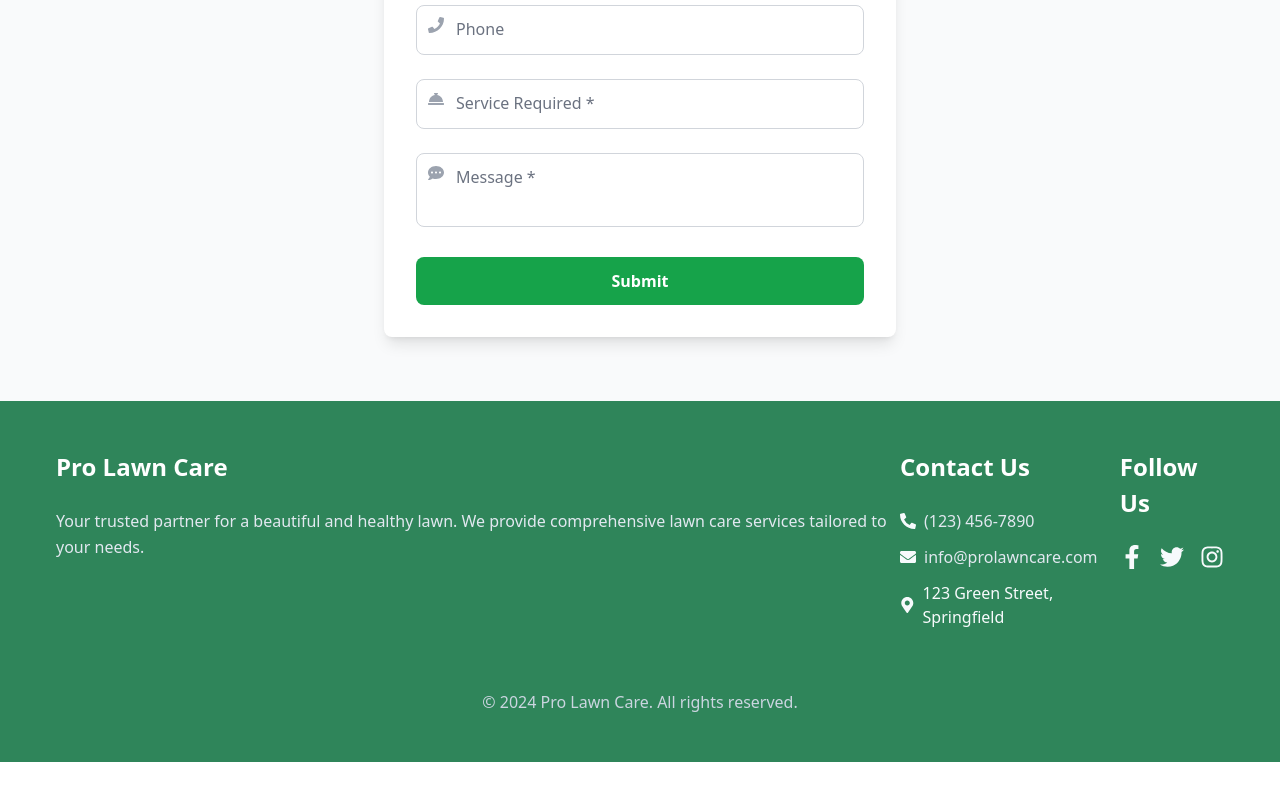
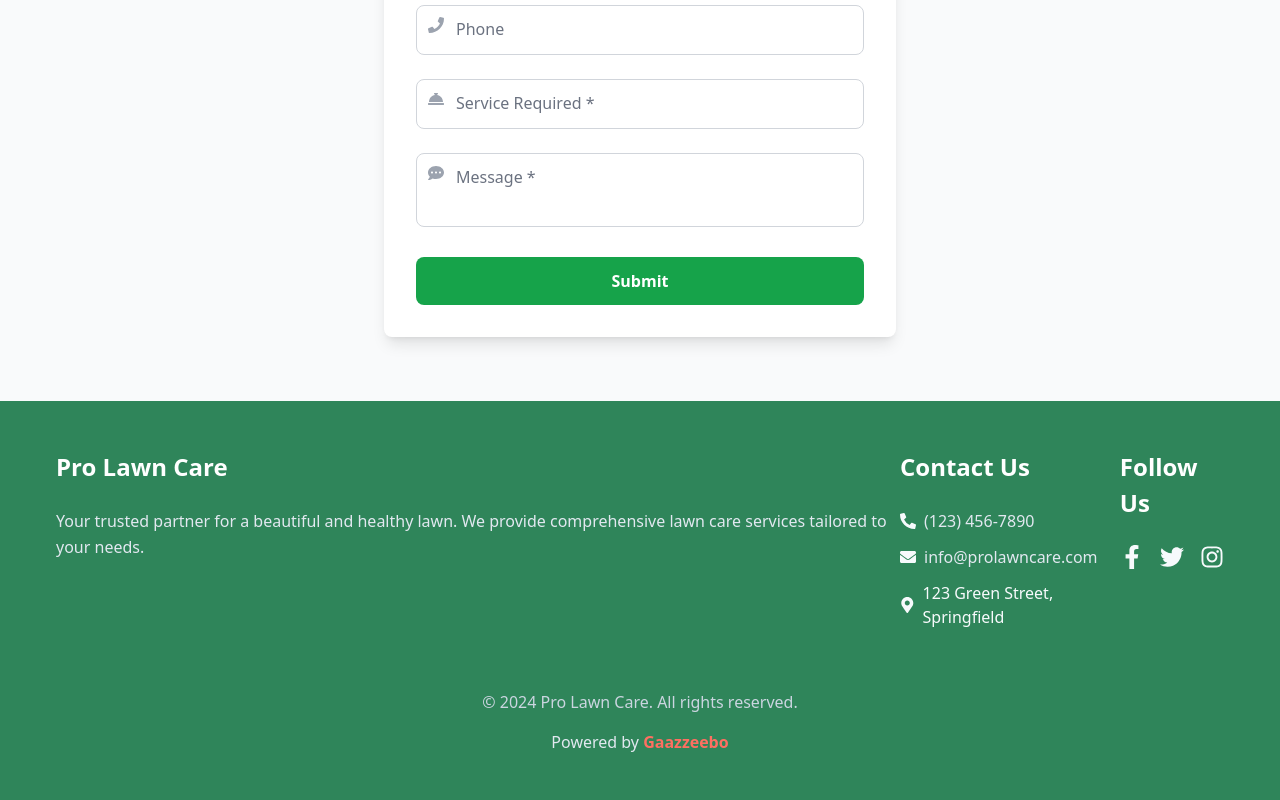
Before and after one commit to Gaazzeebo/LawnWE, a React (Vite) app in the folder my-vue-app/: page / in a window 1280 px wide. Shown: the part 4771-5571 px from the top of the page. Before the commit the page ends 5533 px from the top, so only its background shows below. Built offline with nearby package versions, Linux system fonts and the light colour scheme.

Commit message:
finsihed footer

```diff
--- a/my-vue-app/src/components/Footer.module.css
+++ b/my-vue-app/src/components/Footer.module.css
@@ -1,5 +1,3 @@
-/* Footer.module.css */
-
 .footer {
   background-color: #2F855A; /* Tailwind's green-700 */
   color: #F7FAFC; /* Tailwind's gray-50 */
@@ -9,6 +7,9 @@
   max-width: 1200px;
   margin: 0 auto;
   padding: 3rem 1rem;
+  display: flex;
+  flex-direction: column;
+  justify-content: space-between;
 }
 
 .footerHeading {
@@ -63,3 +64,21 @@
   text-align: center;
   color: #CBD5E0; /* Tailwind's gray-400 */
 }
+
+/* Centering and styling for "Powered by Gaazzeebo" */
+.poweredBy {
+  text-align: center;
+  margin-top: 1rem; /* Adds space above the poweredBy section */
+  color: #E2E8F0; /* Tailwind's gray-300 */
+}
+
+.poweredBy a {
+  color: #FF6F61; /* Vibrant color for the Gaazzeebo link */
+  font-weight: bold;
+  text-decoration: none;
+  transition: color 0.3s ease;
+}
+
+.poweredBy a:hover {
+  color: #C6F6D5; /* Tailwind's green-300 */
+}
--- a/my-vue-app/src/components/Footer.tsx
+++ b/my-vue-app/src/components/Footer.tsx
@@ -86,6 +86,22 @@ const Footer: React.FC = () => {
             &copy; {new Date().getFullYear()} Pro Lawn Care. All rights reserved.
           </p>
         </div>
+
+        {/* Powered by Gaazzeebo Section */}
+        <div className={styles.poweredBy}>
+          <p>
+            Powered by{' '}
+            <a
+              href="https://gaazzeebo.net"
+              target="_blank"
+              rel="noopener noreferrer"
+              className={styles.footerLink}
+              style={{ color: '#FF6F61', fontWeight: 'bold', textDecoration: 'none' }}
+            >
+              Gaazzeebo
+            </a>
+          </p>
+        </div>
       </div>
     </footer>
   );
```
Lines whose indentation alone changed are shown as unchanged.
